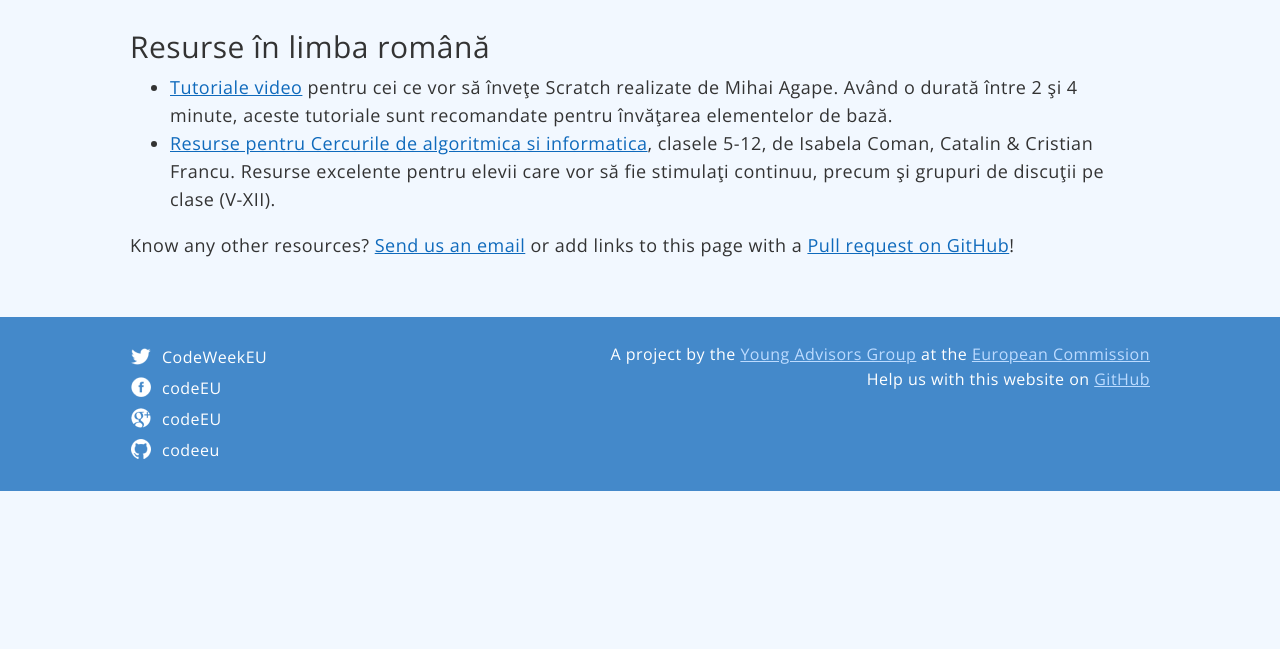
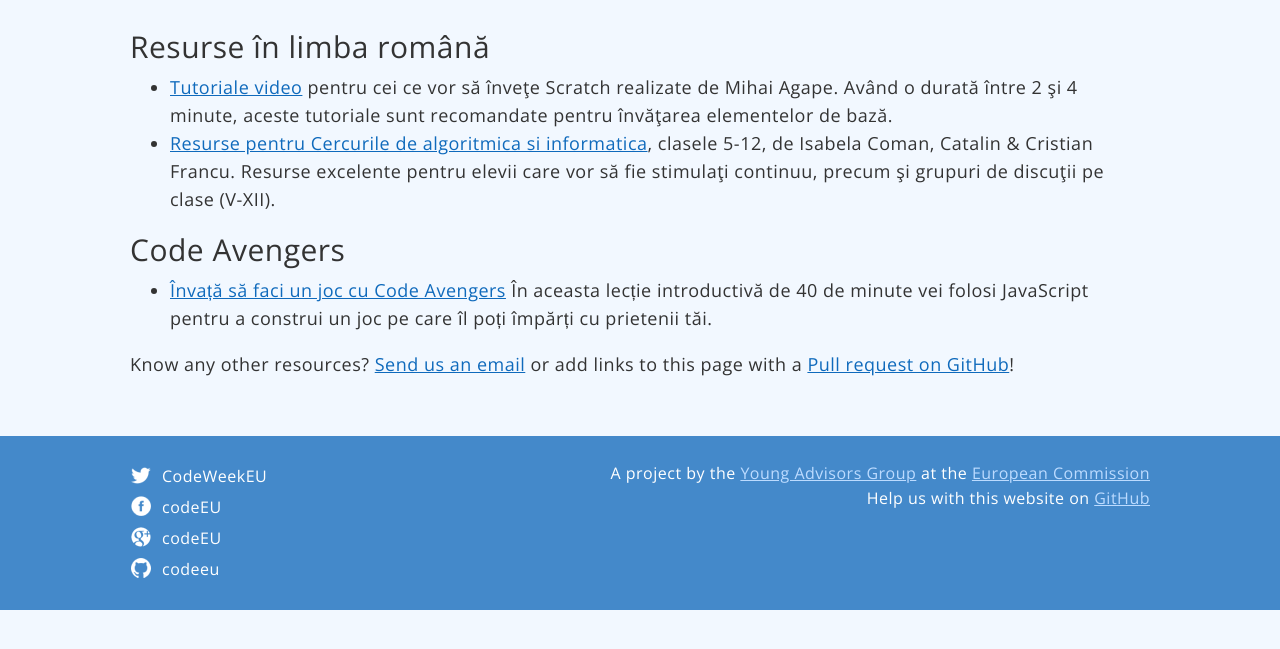
Before and after one commit to codeeu/codeeu.github.io, a Jekyll site: the page built from resources/romania/index.html, in a window 1280 px wide, cut to the strip 167-816 px from the top of the page. Built offline with Jekyll 4.4.1, drawn with Linux system fonts in a browser that asks for light colours; nearby versions of some CDN libraries; Markdown is read by kramdown in place of the engine named in the settings.

Commit message:
Added link to Code Avengers resources

```diff
--- a/resources/romania/index.html
+++ b/resources/romania/index.html
@@ -9,4 +9,9 @@
    	<li><a href="http://algopedia.ro/wiki/index.php/Main_Page">Resurse pentru Cercurile de algoritmica si informatica</a>, clasele 5-12, de Isabela Coman, Catalin & Cristian Francu. Resurse excelente pentru elevii care vor să fie stimulaţi continuu, precum şi grupuri de discuţii pe clase (V-XII).</li>
   </ul>
 
+  <h2>Code Avengers</h2>
+  <ul>
+  	<li><a href="http://www.codeavengers.com/javascript/17?l=ro">Învață să faci un joc cu Code Avengers</a> În aceasta lecție introductivă de 40 de minute vei folosi JavaScript pentru a construi un joc pe care îl poți împărți cu prietenii tăi.</li>
+  </ul>
+
   <p>Know any other resources? <a href="mailto:{{site.contact.email}}">Send us an email</a> or add links to this page with a <a href="https://github.com/codeeu/codeeu.github.io">Pull request on GitHub</a>!</p>
```
